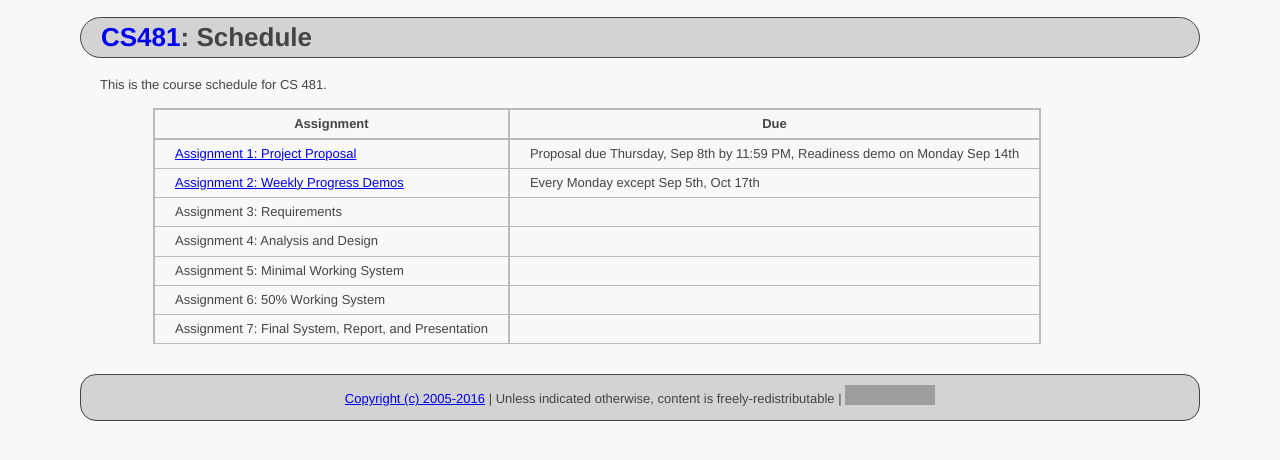
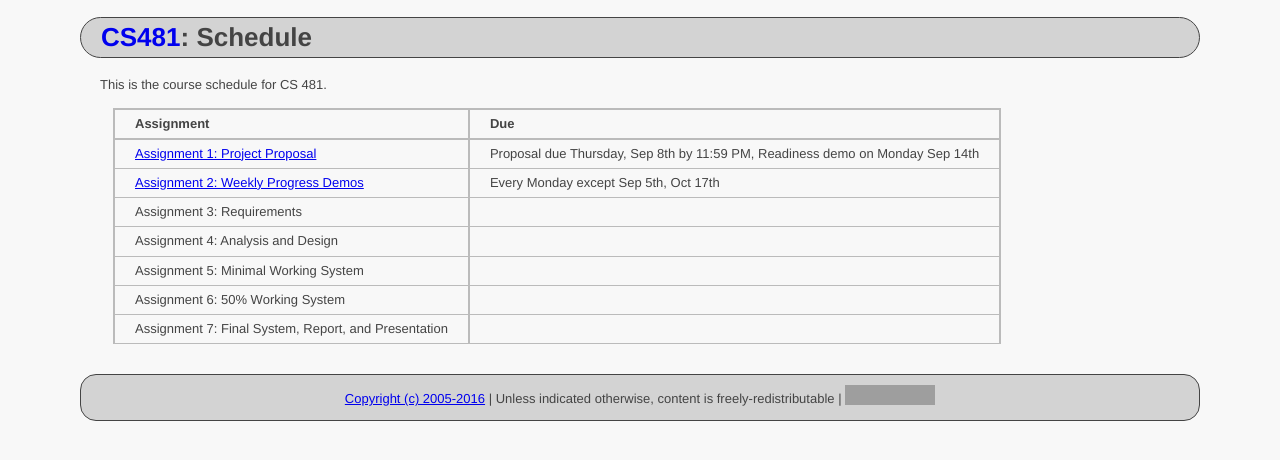
Before and after one commit to ycpcs/cs481-fall2016, a Jekyll site: the page built from schedule.md, in a window 1280 px wide. Shown: the top 460 px of the page. Built offline with Jekyll 4.4.1, drawn with Linux system fonts in a browser that asks for light colours; grey boxes are pictures that could not be loaded.

Commit message:
updated markdown

```diff
--- a/schedule.md
+++ b/schedule.md
@@ -6,22 +6,23 @@ title: Schedule
 
 This is the course schedule for CS 481.
 
-> Assignment | Due
-> ---------- | ---
-> [Assignment 1: Project Proposal](assign/assign01.html) | Proposal due Thursday, Sep 8th by 11:59 PM, Readiness demo on Monday Sep 14th
-> [Assignment 2: Weekly Progress Demos](assign/assign02.html) | Every Monday except Sep 5th, Oct 17th
-> Assignment 3: Requirements  |
-> Assignment 4: Analysis and Design  |
-> Assignment 5: Minimal Working System  |
-> Assignment 6: 50% Working System  |
-> Assignment 7: Final System, Report, and Presentation  |
+**Assignment** | **Due**
+:--------------|:---------
+[Assignment 1: Project Proposal](assign/assign01.html)                       | Proposal due Thursday, Sep 8th by 11:59 PM, Readiness demo on Monday Sep 14th
+[Assignment 2: Weekly Progress Demos](assign/assign02.html)                  | Every Monday except Sep 5th, Oct 17th
+Assignment 3: Requirements                                                   |
+Assignment 4: Analysis and Design                                            |
+Assignment 5: Minimal Working System                                         |
+Assignment 6: 50% Working System                                             |
+Assignment 7: Final System, Report, and Presentation                         |
+
 
 <!--
 Old Fall 2015 Schedule
 ----- ----- ----- ----- ----- -----
-> [Assignment 3: Requirements](assign/assign03.html) | Sunday, Sep 20th by 11:59 PM
-> [Assignment 4: Analysis and Design](assign/assign04.html) | Sunday, Sep 28th by 11:59 PM
-> [Assignment 5: Minimal Working System](assign/assign05.html) | Monday, Oct 26th demos in class
-> [Assignment 6: 50% Working System](assign/assign06.html) | Monday, Nov 16th demos in class
-> [Assignment 7: Final System, Report, and Presentation](assign/assign07.html) | See assignment description
+[Assignment 3: Requirements](assign/assign03.html) | Sunday, Sep 20th by 11:59 PM
+[Assignment 4: Analysis and Design](assign/assign04.html) | Sunday, Sep 28th by 11:59 PM
+[Assignment 5: Minimal Working System](assign/assign05.html) | Monday, Oct 26th demos in class
+[Assignment 6: 50% Working System](assign/assign06.html) | Monday, Nov 16th demos in class
+[Assignment 7: Final System, Report, and Presentation](assign/assign07.html) | See assignment description
 -->
```
Also changed, not shown: syllabus.md (+47 -19 lines).
